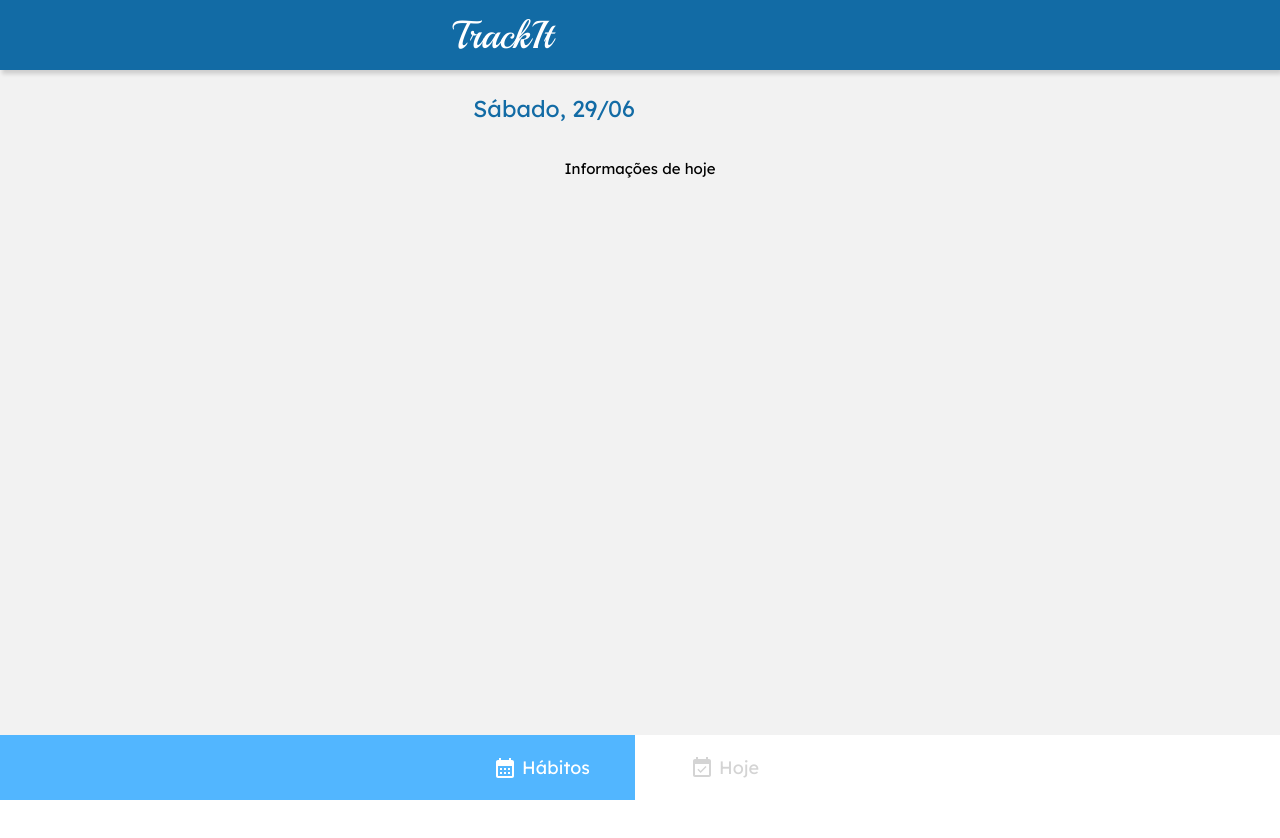
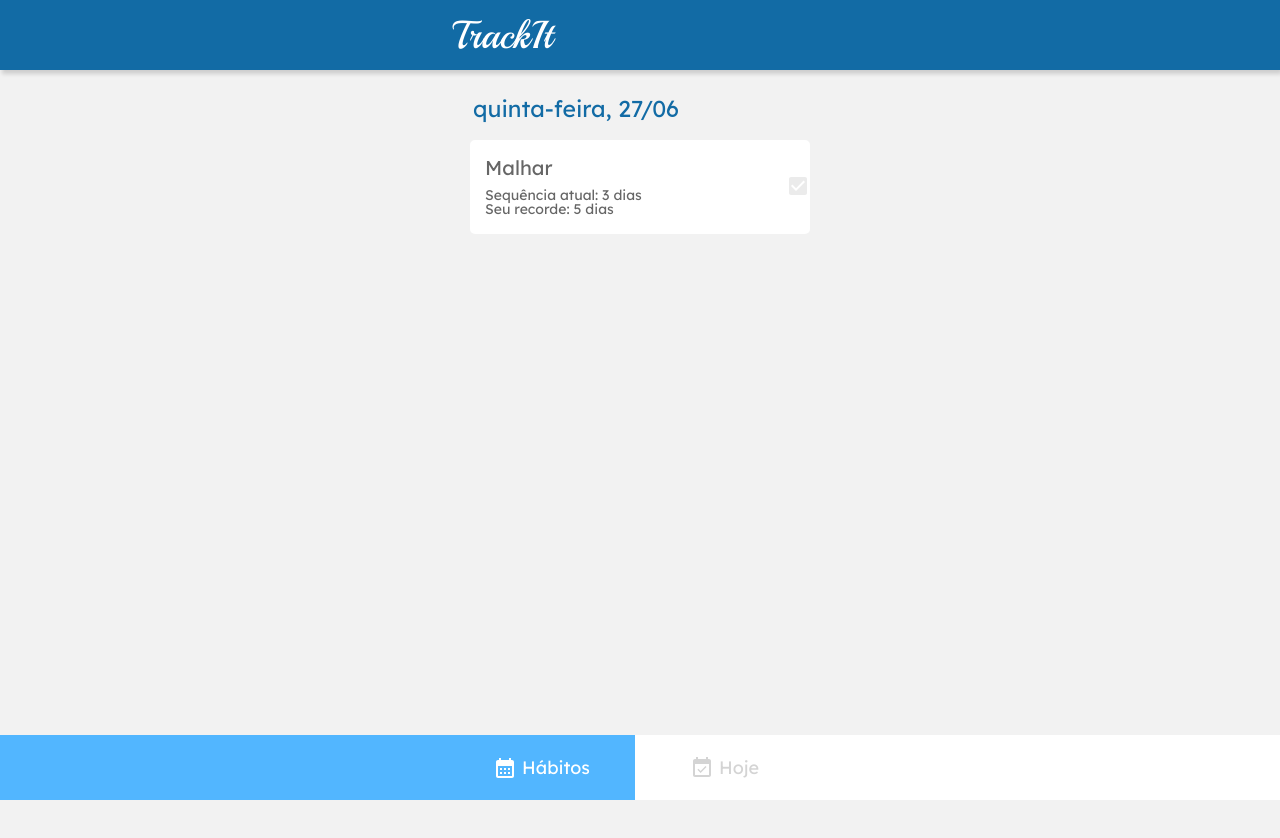
Before and after one commit to MateusIasbik/trackit, a React (Vite) app: page /hoje in a window 1280 px wide. Shown: the top 838 px of the page. Before the commit the page ends 800 px from the top, so only its background shows below. Built offline with nearby package versions, Linux system fonts and the light colour scheme; sample sign-in values are in the browser's storage; the HTML template or start-up script is replaced by a standard one.

Commit message:
fix: habits ok

```diff
--- a/package.json
+++ b/package.json
@@ -15,6 +15,7 @@
     "@mui/icons-material": "^5.15.20",
     "@mui/material": "^5.15.20",
     "axios": "^1.7.2",
+    "dayjs": "^1.11.11",
     "localforage": "^1.10.0",
     "match-sorter": "^6.3.4",
     "react": "^18.3.1",
--- a/src/App.jsx
+++ b/src/App.jsx
@@ -41,4 +41,6 @@ const Container = styled.div`
   display: flex;
   justify-content: center;
   align-items: center;
+  width: 100%;
+  height: 100%;
 `
--- a/src/components/Habits.jsx
+++ b/src/components/Habits.jsx
@@ -1,16 +1,27 @@
-import React, { useState } from "react";
+import React, { useContext, useEffect, useState } from "react";
 import styled from "styled-components";
 import HabitsInformation from "./HabitsInformation";
 import Top from "./Top";
 import Menu from "./Menu";
+import UserContext from "../contexts/UserContext";
+import { useNavigate } from "react-router-dom";
 
 export default function Habits() {
 
+    const {token} = useContext(UserContext);
+    const navigate = useNavigate()
     const [showAddHabit, setShowAddHabit] = useState(false);
 
-    function buttonAddHabit() {
-        setShowAddHabit(() => setShowAddHabit(true));
+    function toggleAddHabit() {
+        setShowAddHabit(habitState => !habitState);
     }
+
+    useEffect(() => {
+        if (!token) {
+            navigate("/");
+            return;
+        }
+    }, []);
 
     return (
         <Container>
@@ -18,7 +29,7 @@ export default function Habits() {
             <BodyStyled>
                 <TitleMenuContainer>
                     <h2>Meus hábitos</h2>
-                    <PlusButton onClick={buttonAddHabit}>+</PlusButton>
+                    <PlusButton onClick={toggleAddHabit}>+</PlusButton>
                 </TitleMenuContainer>
 
                 <Content>
@@ -36,18 +47,19 @@ const Container = styled.div`
     display: flex;
     flex-direction: column;
     justify-content: center;
-    height: 100vh;
+    height: 100%;
     align-items: center;
 `
 
 const BodyStyled = styled.div`
     width: 100%;
-    height: 100%;
+    min-height: 100vh;
     background-color: #F2F2F2;
     margin-top: 70px;
     display: flex;
     flex-direction: column;
     align-items: center;
+    padding-bottom: 80px;
 `
 
 const Content = styled.div`
--- a/src/components/TodayInformations.jsx
+++ b/src/components/TodayInformations.jsx
@@ -1,41 +1,28 @@
 import React from "react";
 import styled from "styled-components";
+import CheckBoxIcon from '@mui/icons-material/CheckBox';
 
 export default function TodayInformation() {
+
+
+
     return (
-        <TitleMenuContainer>
-
             <ContentToday>
-                Informações de hoje
+                <BoxHabitToday>
+                    <InformationsToday>
+                        <h3>Malhar</h3>
+                        <TodaysData>
+                            <p>Sequência atual: 3 dias</p>
+                            <p>Seu recorde: 5 dias</p>
+                        </TodaysData>
+                    </InformationsToday>
+                    <CheckButton>
+                        <CheckBoxIcon />
+                    </CheckButton>
+                </BoxHabitToday>
             </ContentToday>
-        </TitleMenuContainer>
     )
 }
-
-const TitleMenuContainer = styled.div`
-    width: 375px;
-    margin-top: 21px;
-    margin-bottom: 20px;
-    display: flex;
-    flex-direction: column;
-    justify-content: space-between;
-
-    span {
-        background-color: #52B6FF;
-        width: 40px;
-        height: 35px;
-        color: #FFF;
-        display: flex;
-        justify-content: center;
-        align-items: center;
-        font-family: "Lexend Deca", sans-serif;
-        font-size: 27px;
-        font-weight: 400;
-        border-radius: 5px;
-        margin-right: 22px;
-    }
-
-`
 
 const ContentToday = styled.div`
     font-family: "Lexend Deca", sans-serif;
@@ -44,5 +31,40 @@ const ContentToday = styled.div`
     display: flex;
     margin-top: 20px;
     justify-content: center;
+    width: 340px;
+`
+
+const BoxHabitToday = styled.div`
+    display: flex;
+    justify-content: space-between;
+    align-items: center;
+    width: 340px;
+    height: 94px;
+    background-color: #FFF;
+    border-radius: 5px;
+`
+
+const InformationsToday = styled.div`
+    display: flex;
+    flex-direction: column;
+    justify-content: space-between;
+    font-family: "Lexend Deca", sans-serif;
+    font-size: 20px;
+    font-weight: 400;
+    color: #666666;
+    padding-left: 15px;
+`
+
+const TodaysData = styled.div`
+    display: flex;
+    flex-direction: column;
+    margin-top: 10px;
+    font-size: 14px;
+    font-weight: 400;
+    color: #666666;
+`
+
+const CheckButton = styled.div`
+    color: #EBEBEB;
 
 `
--- a/src/pages/Login.jsx
+++ b/src/pages/Login.jsx
@@ -99,7 +99,7 @@ const Container = styled.div`
     display: flex;
     flex-direction: column;
     align-items: center;
-    height: 100vh;
+    min-height: 100vh;
 
     img {
         width: 190px;
--- a/src/pages/Today.jsx
+++ b/src/pages/Today.jsx
@@ -5,12 +5,16 @@ import styled from "styled-components";
 import TodayInformation from "../components/TodayInformations";
 import Top from "../components/Top";
 import Menu from "../components/Menu";
+import dayjs from 'dayjs';
+import 'dayjs/locale/pt-br';
+
+dayjs.locale('pt-br');
 
 export default function Today() {
 
     const { token } = useContext(UserContext);
     const navigate = useNavigate();
-
+    const currentDay = dayjs().format('dddd, DD/MM');
 
     useEffect(() => {
         if (!token) {
@@ -24,12 +28,11 @@ export default function Today() {
             <Top />
             <BodyStyled>
                 <TitleToday>
-                    <h2>Sábado, 29/06</h2>
+                    <h2>{currentDay}</h2>
                 </TitleToday>
                 <Content>
                     <TodayInformation />
                 </Content>
-
             </BodyStyled>
             <Menu />
         </Container>
@@ -41,18 +44,19 @@ const Container = styled.div`
     display: flex;
     flex-direction: column;
     justify-content: center;
-    height: 100vh;
+    height: 100%;
     align-items: center;
 `
 
 const BodyStyled = styled.div`
     width: 100%;
-    height: 100%;
+    min-height: 100vh;
     background-color: #F2F2F2;
     margin-top: 70px;
     display: flex;
     flex-direction: column;
     align-items: center;
+    padding-bottom: 80px;
 `
 
 const TitleToday = styled.div`
```
Also changed, not shown: src/components/HabitsInformation.jsx (+109 -24 lines), 1 other file (tests, documents, lock files or other folders).
